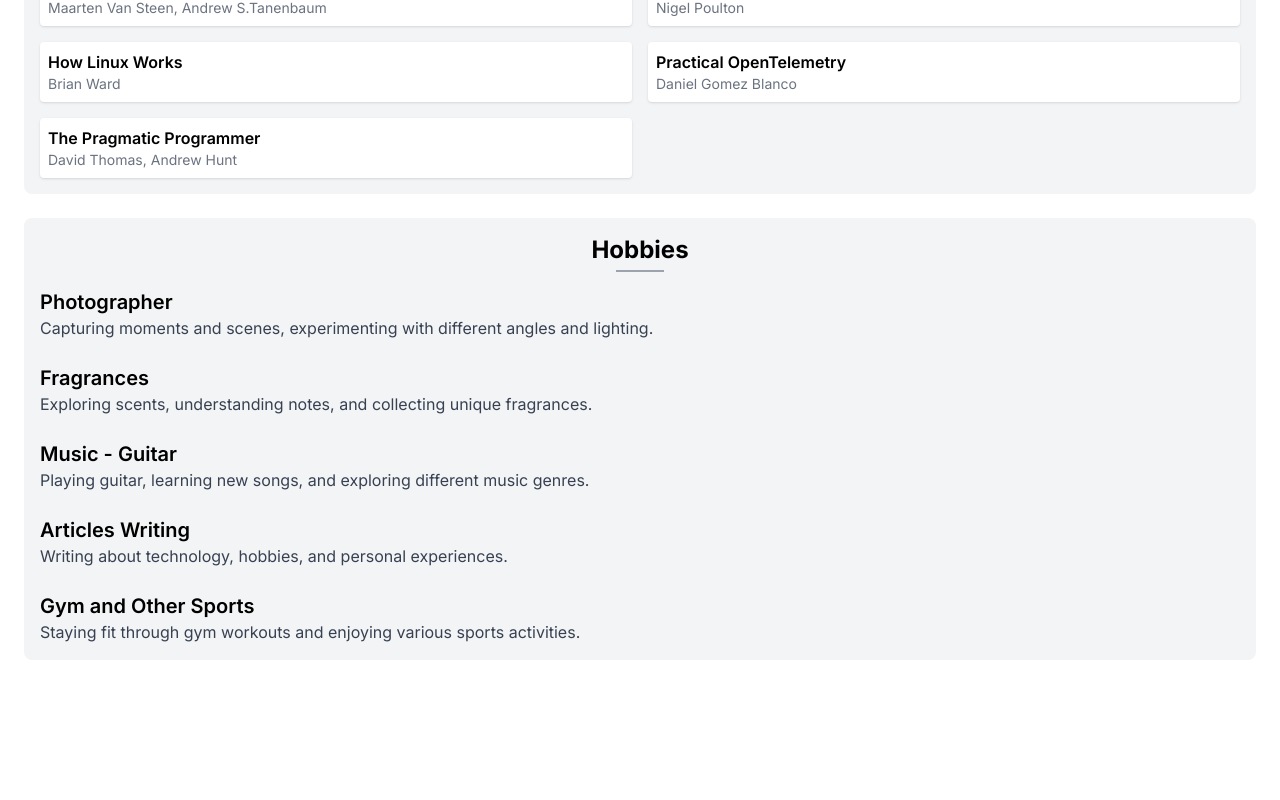
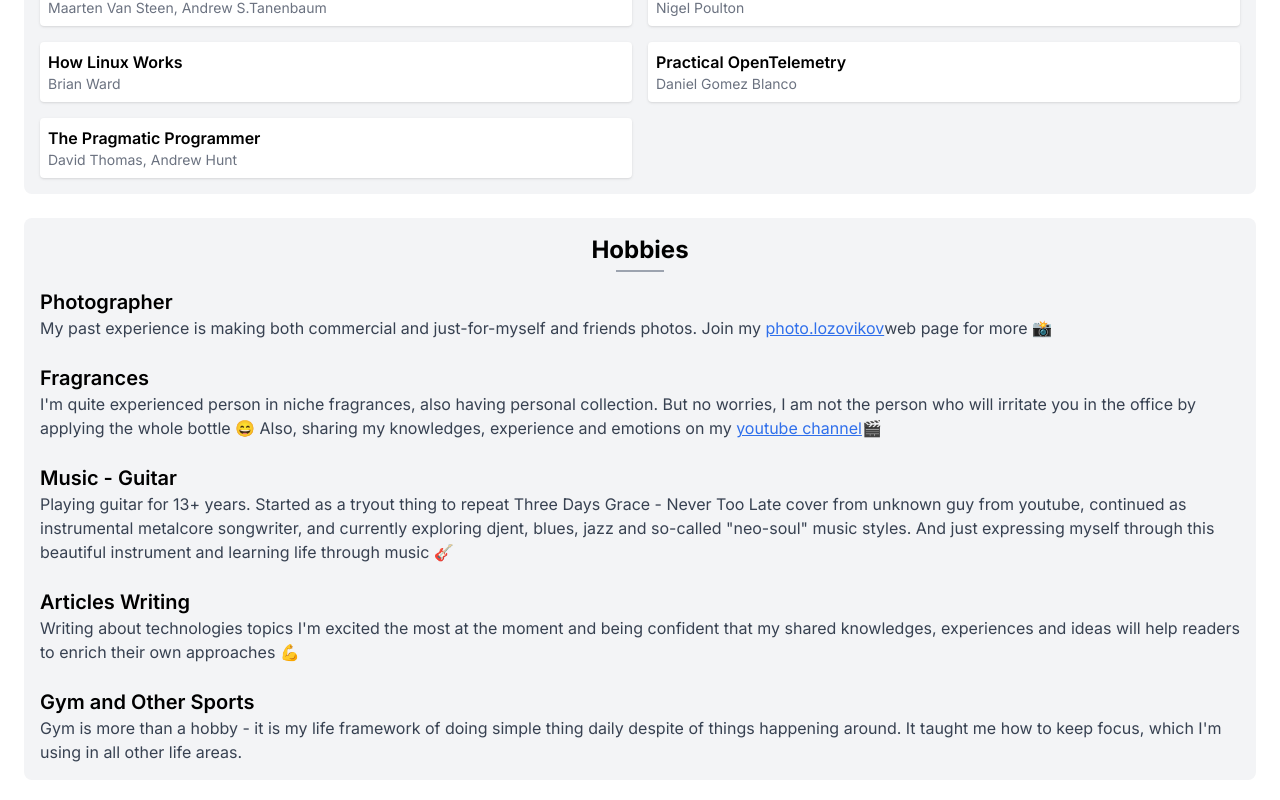
Before and after one commit to Yuvelir1993/next-cv, a Next.js app: page / in a window 1280 px wide. Shown: the part 5374-6174 px from the top of the page. Before the commit the page ends 6058 px from the top, so only its background shows below. Built offline with nearby package versions, Linux system fonts and the light colour scheme; a web font is replaced by a local one.

Commit message:
added hobbies

```diff
--- a/app/ui/hobbies.tsx
+++ b/app/ui/hobbies.tsx
@@ -1,6 +1,7 @@
 'use client';
 
 import React from 'react';
+import ReactMarkdown from 'react-markdown';
 
 const Hobbies: React.FC = () => {
   return (
@@ -15,39 +16,62 @@ const Hobbies: React.FC = () => {
       <div className="mb-6">
         <h3 className="text-xl font-semibold">Photographer</h3>
         <p className="text-base text-gray-700">
-          Capturing moments and scenes, experimenting with different angles and
-          lighting.
+          My past experience is making both commercial and just-for-myself and
+          friends photos. Join my{' '}
+          <a
+            href="https://photolozovikov-main.web.app/"
+            className="text-blue-600 underline hover:text-blue-800"
+          >
+            photo.lozovikov
+          </a>
+          web page for more 📸
         </p>
       </div>
 
       <div className="mb-6">
         <h3 className="text-xl font-semibold">Fragrances</h3>
         <p className="text-base text-gray-700">
-          Exploring scents, understanding notes, and collecting unique
-          fragrances.
+          I'm quite experienced person in niche fragrances, also having personal
+          collection. But no worries, I am not the person who will irritate you
+          in the office by applying the whole bottle 😄 Also, sharing my
+          knowledges, experience and emotions on my{' '}
+          <a
+            href="www.youtube.com/@lozovikov"
+            className="text-blue-600 underline hover:text-blue-800"
+          >
+            youtube channel
+          </a>
+          🎬
         </p>
       </div>
 
       <div className="mb-6">
         <h3 className="text-xl font-semibold">Music - Guitar</h3>
         <p className="text-base text-gray-700">
-          Playing guitar, learning new songs, and exploring different music
-          genres.
+          Playing guitar for 13+ years. Started as a tryout thing to repeat
+          Three Days Grace - Never Too Late cover from unknown guy from youtube,
+          continued as instrumental metalcore songwriter, and currently
+          exploring djent, blues, jazz and so-called "neo-soul" music styles.
+          And just expressing myself through this beautiful instrument and
+          learning life through music 🎸
         </p>
       </div>
 
       <div className="mb-6">
         <h3 className="text-xl font-semibold">Articles Writing</h3>
         <p className="text-base text-gray-700">
-          Writing about technology, hobbies, and personal experiences.
+          Writing about technologies topics I'm excited the most at the moment
+          and being confident that my shared knowledges, experiences and ideas
+          will help readers to enrich their own approaches 💪
         </p>
       </div>
 
       <div>
         <h3 className="text-xl font-semibold">Gym and Other Sports</h3>
         <p className="text-base text-gray-700">
-          Staying fit through gym workouts and enjoying various sports
-          activities.
+          Gym is more than a hobby - it is my life framework of doing simple
+          thing daily despite of things happening around. It taught me how to
+          keep focus, which I'm using in all other life areas.
         </p>
       </div>
     </div>
```
